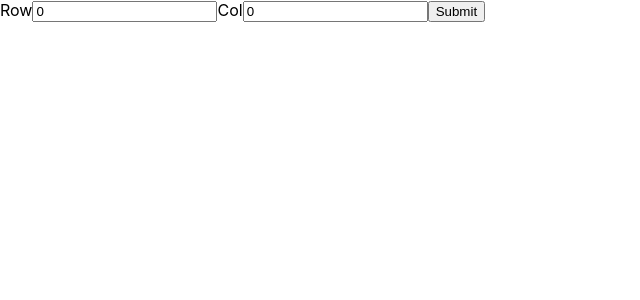
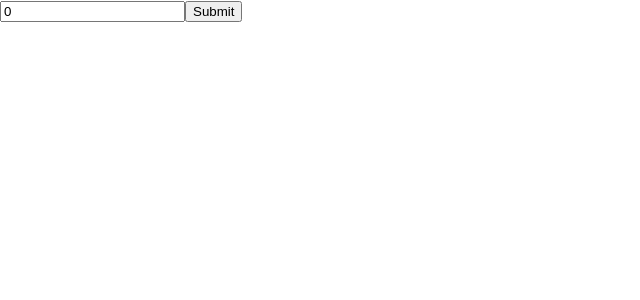
Before and after one commit to SAHARSH123/react-components, a React (Create React App) app: page / in a window 1280 px wide. Shown: the top 300 px of the page, without its empty margins (0-640 px from the left). Built offline with nearby package versions, Linux system fonts and the light colour scheme.

Commit message:
Added box add challange

```diff
--- a/src/App.js
+++ b/src/App.js
@@ -1,14 +1,15 @@
 import "./App.css";
-import CounterMain from "./components/CountDownTimer/CounterMain";
-import Fetch from "./components/Fetch/Fetch";
-import InfiniteScrollerMain from "./components/Final/InfiniteScroller/InfiniteScrollerMain";
-import Folder from "./components/Folders/Folder";
-import { data } from "./components/Folders/FolderData";
-import Test from "./components/Practice/Test";
-import TableMain from "./components/Table/TableMain";
-import Tabs from "./components/Tabs/Tabs";
+// import CounterMain from "./components/CountDownTimer/CounterMain";
+// import Fetch from "./components/Fetch/Fetch";
+// import InfiniteScrollerMain from "./components/Final/InfiniteScroller/InfiniteScrollerMain";
+// import Folder from "./components/Folders/Folder";
+// import { data } from "./components/Folders/FolderData";
+// import Test from "./components/Practice/Test";
+// import TableMain from "./components/Table/TableMain";
+// import Tabs from "./components/Tabs/Tabs";
 // import InfiniteScrollerMain from "./components/InfiniteScroller/InfiniteScrollerMain";
 // import TabMain from "./components/Tab/TabMain";
+import BoxMain from "./components/BoxChallange/BoxMain";
 
 function App() {
   return (
@@ -21,7 +22,8 @@ function App() {
       {/* <Fetch /> */}
       {/* <CounterMain /> */}
       {/* <Tabs /> */}
-      <TableMain />
+      {/* <TableMain /> */}
+      {<BoxMain />}
     </div>
   );
 }
--- /dev/null
+++ b/src/components/BoxChallange/Box.css
@@ -0,0 +1,12 @@
+.body-container {
+  display: grid;
+  column-gap: 10px;
+  row-gap: 10px;
+  grid-template-columns: repeat(auto-fill, 120px);
+}
+
+.box {
+  width: 100px;
+  height: 100px;
+  background-color: gray;
+}
--- /dev/null
+++ b/src/components/BoxChallange/Box.js
@@ -0,0 +1,8 @@
+import React from "react";
+import "./Box.css";
+
+const Box = () => {
+  return <div className="box">Box</div>;
+};
+
+export default Box;
--- /dev/null
+++ b/src/components/BoxChallange/BoxMain.js
@@ -0,0 +1,69 @@
+import React, { useCallback, useEffect, useState } from "react";
+import Box from "./Box";
+
+const BoxMain = () => {
+  const [boxes, setBoxes] = useState(0);
+
+  const onResize = useCallback(() => {
+    setBoxes((curBox) => {
+      if (curBox !== "" && curBox >= 0) {
+        return curBox + 1;
+      }
+    });
+  }, []);
+
+  const debounce = useCallback((cb, delay) => {
+    let timerId = null;
+    let throttleId = null;
+    return function (...args) {
+      if (timerId) {
+        clearTimeout(timerId);
+      }
+      if (!throttleId) {
+        timerId = setTimeout(() => {
+          cb();
+          timerId = null;
+          throttleId = setTimeout(() => {
+            throttleId = null;
+          }, delay);
+        }, delay);
+      }
+    };
+  }, []);
+
+  useEffect(() => {
+    const debounceWrapper = debounce(onResize, 3000);
+    window.addEventListener("resize", debounceWrapper);
+    return () => window.removeEventListener("resize", debounceWrapper);
+  }, []);
+
+  const handleChange = (e) => {
+    const value = e.target.value;
+    if (value) {
+      setBoxes(parseInt(value));
+    } else {
+      setBoxes("");
+    }
+  };
+
+  return (
+    <div className="main-container">
+      <div className="header-container">
+        <input
+          type="text"
+          aria-label="inputBox"
+          id="boxInput"
+          onChange={handleChange}
+          value={boxes}
+        />
+        <button>Submit</button>
+      </div>
+      <div className="body-container">
+        {boxes > 0 &&
+          [...new Array(boxes)].map((box, index) => <Box key={index} />)}
+      </div>
+    </div>
+  );
+};
+
+export default BoxMain;
```
Also changed, not shown: src/components/BoxChallange/Readme.md (added).
